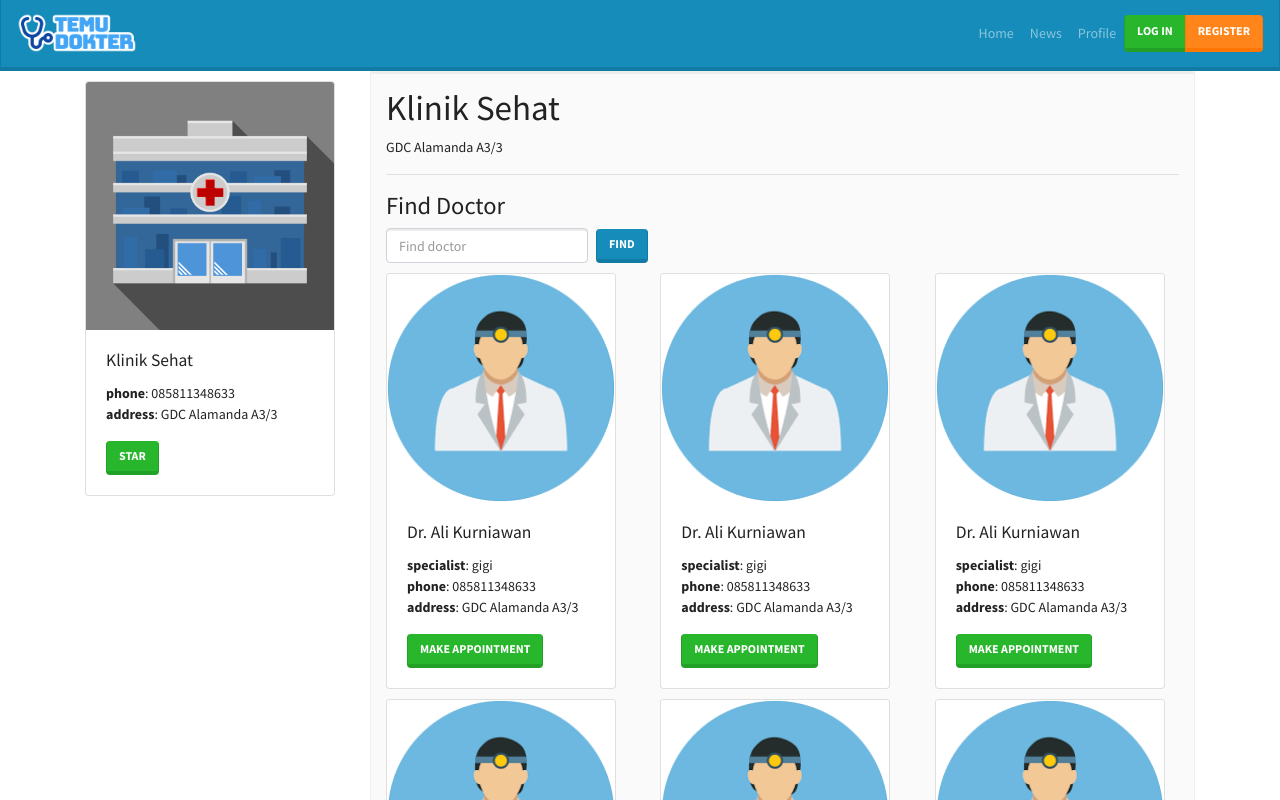
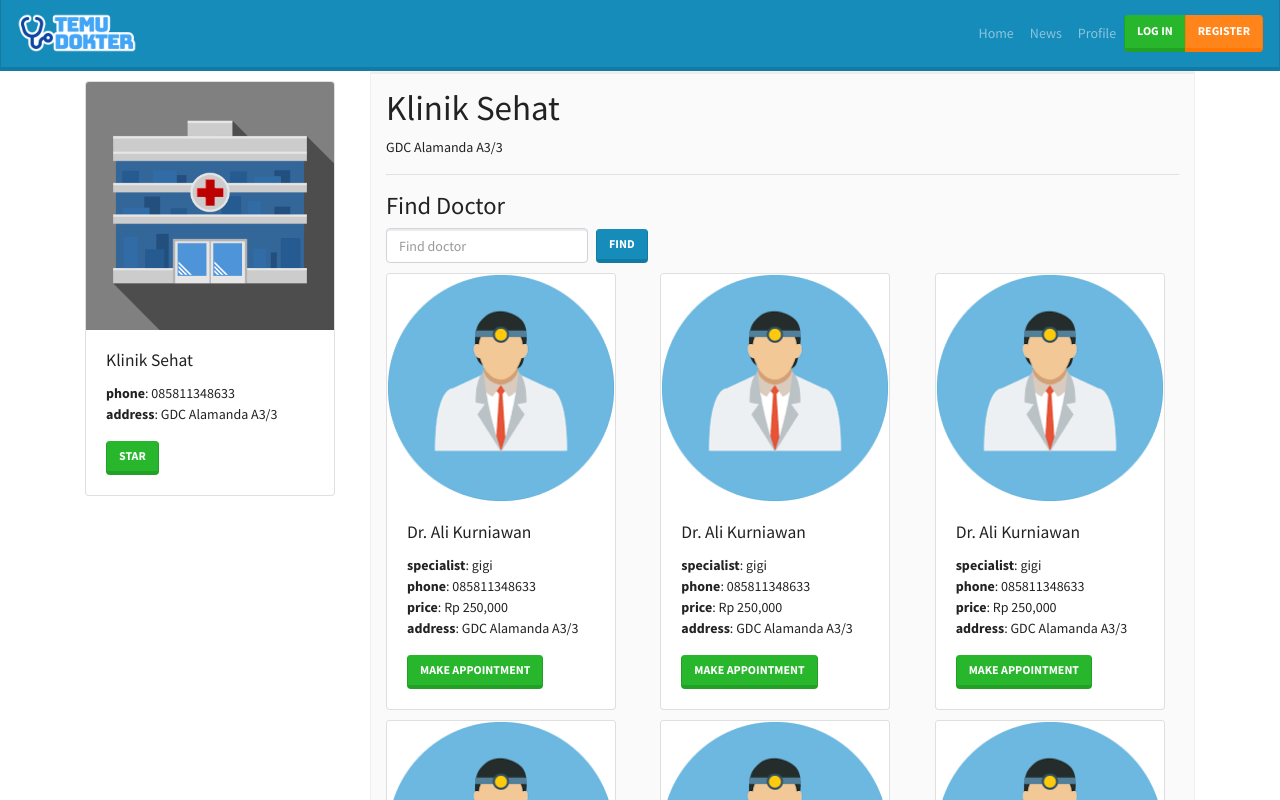
Before and after one commit to charizard-red/new-web, a React (Create React App) app: page /klinik/0 in a window 1280 px wide. Shown: the top 800 px of the page. Built offline with nearby package versions, Linux system fonts and the light colour scheme.

Commit message:
Fix appointment modal

```diff
--- a/src/components/cards/DoctorCard.js
+++ b/src/components/cards/DoctorCard.js
@@ -12,6 +12,7 @@ const ClinicCard = (props) => {
           <CardText>
             <b>specialist</b>: {props.data.specialist}<br/>
             <b>phone</b>: {props.data.phone}<br/>
+            <b>price</b>: {props.data.price}<br/>
             <b>address</b>: {props.data.address}
           </CardText>
           <div style={{display: 'flex', justifyContent: 'space-between'}}>
--- a/src/components/modals/AppointmentModal.js
+++ b/src/components/modals/AppointmentModal.js
@@ -26,7 +26,6 @@ class AppointmentModal extends Component {
         <Modal isOpen={this.props.modal} toggle={this.props.toggle}>
           <ModalHeader toggle={this.props.toggle}>Make Appointment</ModalHeader>
           <ModalBody>
-            <p>Rp 50,000</p>
             <Form>
               <FormGroup>
                 <Label for="date">Date</Label>
--- a/src/pages/Klinik.js
+++ b/src/pages/Klinik.js
@@ -28,36 +28,42 @@ class Dashboard extends Component {
             specialist: 'gigi',
             name: 'Dr. Ali Kurniawan',
             phone: '085811348633',
+            price: 'Rp 250,000',
             address: 'GDC Alamanda A3/3'
           },
           {
             specialist: 'gigi',
             name: 'Dr. Ali Kurniawan',
             phone: '085811348633',
+            price: 'Rp 250,000',
             address: 'GDC Alamanda A3/3'
           },
           {
             specialist: 'gigi',
             name: 'Dr. Ali Kurniawan',
             phone: '085811348633',
+            price: 'Rp 250,000',
             address: 'GDC Alamanda A3/3'
           },
           {
             specialist: 'gigi',
             name: 'Dr. Ali Kurniawan',
             phone: '085811348633',
+            price: 'Rp 250,000',
             address: 'GDC Alamanda A3/3'
           },
           {
             specialist: 'gigi',
             name: 'Dr. Ali Kurniawan',
             phone: '085811348633',
+            price: 'Rp 250,000',
             address: 'GDC Alamanda A3/3'
           },
           {
             specialist: 'gigi',
             name: 'Dr. Ali Kurniawan',
             phone: '085811348633',
+            price: 'Rp 250,000',
             address: 'GDC Alamanda A3/3'
           },
         ]
@@ -101,6 +107,7 @@ class Dashboard extends Component {
                           specialist: data.specialist,
                           name: data.name,
                           phone: data.phone,
+                          price: data.price,
                           address: data.address
                         }}
                         toggle={this.toggle}
```
